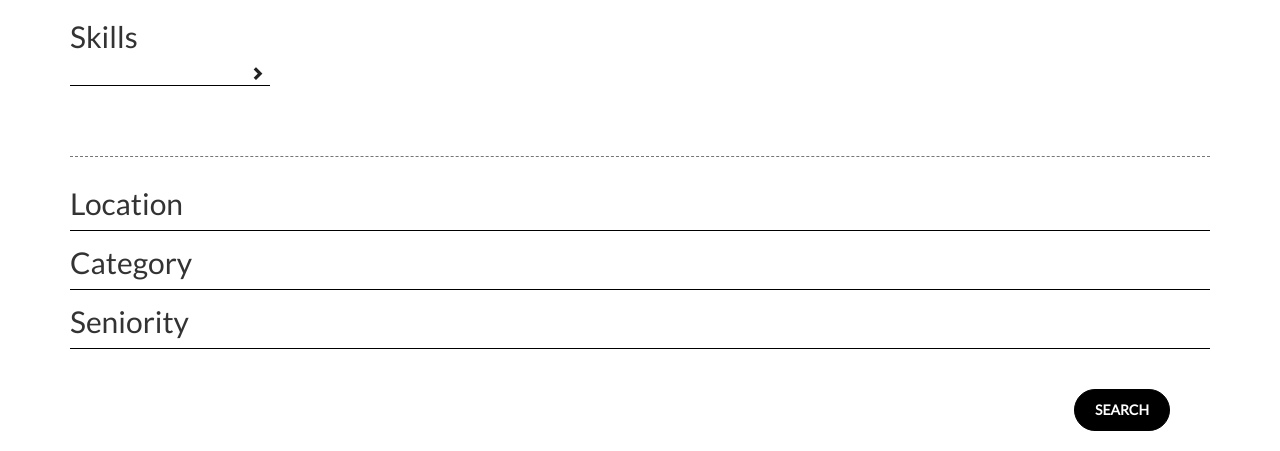
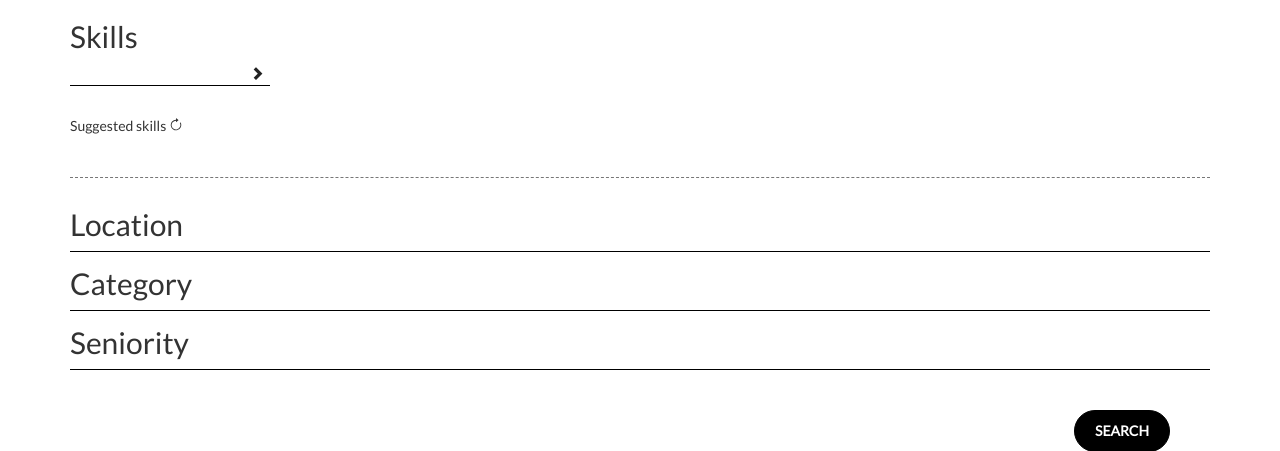
Before and after one commit to jakubmatyszewski/nofluffscrapper, a Flask app: page / in a window 1280 px wide. Shown: the part 60-511 px from the top of the page. Run offline with Flask 2, Linux system fonts and the light colour scheme; data that the repository does not hold is empty; some libraries are stand-ins or nearby versions.

Commit message:
Enhance display of suggested skills

```diff
--- a/web/static/style.css
+++ b/web/static/style.css
@@ -75,6 +75,11 @@
     background-color: #de0f00;
 }
 
+.refresh {
+    cursor: pointer;
+    vertical-align: middle;
+}
+
 .skill-submit__wrapper {
     max-width: 200px;
     position: relative;
--- a/web/templates/index.html
+++ b/web/templates/index.html
@@ -37,18 +37,35 @@
 
       $( document ).ready(function() {
         listenSkillsChange();
+        paginateSuggestions();
+        $('.refresh').on('click', function(){
+          $('.refresh svg').animateRotate(360, 500);
+          paginateSuggestions();
+        });
       });
 
-     $(function(){
+
+     function paginateSuggestions(){
+      $('.suggested-skills').empty();
+      $.getJSON('/paginate_suggestions', function(data) {
+            $(data.result).each(function(index){
+              $(".suggested-skills").append("<span class='skill suggested'>"+this+"</span>");
+            });
+            useSuggestions();
+          });
+     };
+
+     function useSuggestions(){
       $('.suggested').bind('click', function(){
-          $.getJSON('/add_suggested_skill', {
+          $.get('/add_suggested_skill', {
             skill: $(this)[0].innerText,
           });
           $("#result").append("<span class='skill positive'>"+$(this)[0].innerText+"</span>");
           $(this).remove();
           listenSkillsChange();
+          paginateSuggestions();
       })
-     });
+     };
 
       function listenSkillsChange() {
         $('.skill').bind('click', function() {
@@ -76,6 +93,23 @@
         setTimeout(function(){
           $('.skill-error').fadeOut(500);
         }, 1500);
+      };
+
+      $.fn.animateRotate = function(angle, duration, easing, complete) {
+        return this.each(function() {
+          var $elem = $(this);
+
+          $({deg: 0}).animate({deg: angle}, {
+            duration: duration,
+            easing: easing,
+            step: function(now) {
+              $elem.css({
+                 transform: 'rotate(' + now + 'deg)'
+               });
+            },
+            complete: complete || $.noop
+          });
+        });
       };
     </script>
   </head>
@@ -106,10 +140,19 @@
               This skill is already in the list!
             </span>
           </div>
-          <div class="sugested-skills">
-            {% for item in suggested_skills %}
-              <span class="skill suggested">{{ item }}</span>
-            {% endfor%}
+          <div>
+            Suggested skills
+            <span class="refresh">
+              <svg width="1em" height="1em" viewBox="0 0 16 16" class="bi bi-arrow-clockwise" fill="currentColor" xmlns="http://www.w3.org/2000/svg">
+                <path fill-rule="evenodd" d="M8 3a5 5 0 1 0 4.546 2.914.5.5 0 0 1 .908-.417A6 6 0 1 1 8 2v1z"/>
+                <path d="M8 4.466V.534a.25.25 0 0 1 .41-.192l2.36 1.966c.12.1.12.284 0 .384L8.41 4.658A.25.25 0 0 1 8 4.466z"/>
+              </svg>
+            </span>
+          </div>
+          <div class="suggestions">
+            <span class="suggested-skills">
+
+            </span>
           </div>
         </form>
       </section>
--- a/web/views.py
+++ b/web/views.py
@@ -1,8 +1,9 @@
 import os
 import json
 import socket
+import random
 import redis
-from flask import Blueprint, render_template, request, jsonify
+from flask import Blueprint, render_template, request, jsonify, app
 
 bp = Blueprint('bp', __name__, template_folder='templates')
 HOST = os.getenv('SEND_HOST')
@@ -11,6 +12,8 @@
 redis_client = redis.Redis(host='redis',
                            charset="utf-8",
                            decode_responses=True)
+
+app.current_pag = []
 
 
 def read_form_data():
@@ -62,13 +65,10 @@
         if (stack_key := redis_client.get(key)):
             stack[''.join(key.split(':')[1:])] = stack_key
 
-    suggested_skills = [redis_client.get(s)
-                        for s in redis_client.scan_iter('skillproposal:*')]
-
     return render_template("index.html",
                            form_items=data,
                            stack_items=stack,
-                           suggested_skills=suggested_skills)
+                           )
 
 
 @bp.route('/config_stack')
@@ -93,6 +93,8 @@
         skill = request.args.get('skill', 0, type=str).lower()
         redis_client.set(f'stack:{skill.strip()}', 1)
         redis_client.delete(f'skillproposal:{skill}')
+        app.current_pag.remove(skill)
+        return jsonify(result=app.current_pag)
     except Exception as e:
         return str(e)
 
@@ -105,3 +107,35 @@
         return jsonify(removed=True)
     except Exception as e:
         return str(e)
+
+
+@bp.route('/paginate_suggestions')
+def paginate_suggestions():
+    all_skills = [redis_client.get(s)
+                  for s in redis_client.scan_iter('skillproposal:*')]
+    available_suggestions = all_skills
+
+    if len(all_skills) <= 5:
+        pagination = len(all_skills)
+    else:
+        pagination = 5
+
+    if len(app.current_pag) == 0:
+        app.current_pag = random.sample(all_skills, pagination)
+        return jsonify(result=app.current_pag)
+    else:
+        for skill in app.current_pag:
+            if skill in all_skills:
+                available_suggestions.remove(skill)
+
+        if len(app.current_pag) < pagination:
+            try:
+                # Populate displayed suggestions with new one
+                new_suggestion = random.sample(available_suggestions, 1)
+                app.current_pag.append(new_suggestion[0])
+            except ValueError:  # No more suggestions
+                pass
+        else:
+            app.current_pag = random.sample(all_skills, pagination)
+
+        return jsonify(result=app.current_pag)
```
